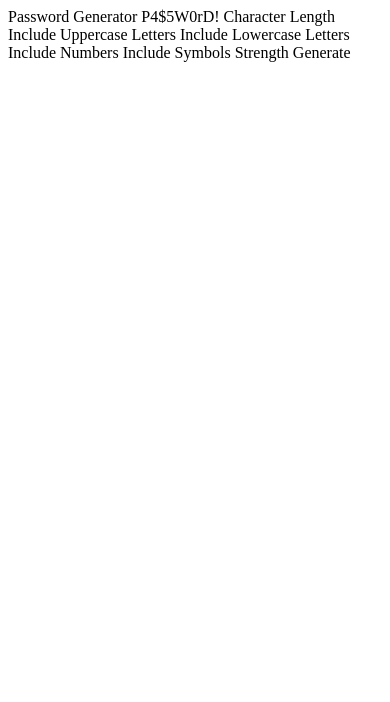
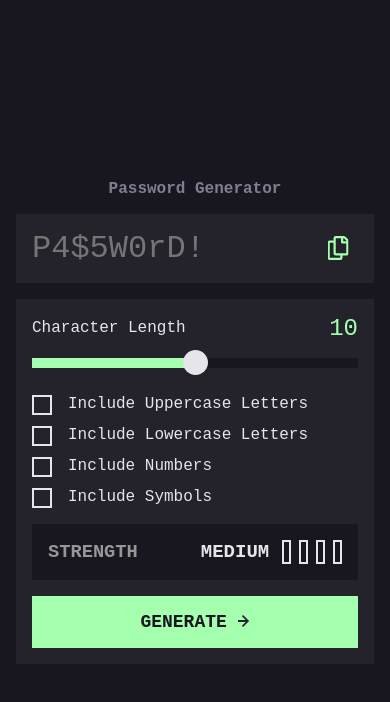
Before and after one commit to BarrosLucasJavier/password-generator-app, a plain HTML site: page index.html in a window 390 px wide. Drawn offline with Linux system fonts and the light colour scheme.

Commit message:
mobile version done

```diff
--- a/index.html
+++ b/index.html
@@ -5,25 +5,58 @@
   <meta name="viewport" content="width=device-width, initial-scale=1.0">
 
   <link rel="icon" type="image/png" sizes="32x32" href="./assets/images/favicon-32x32.png">
-
+  <link rel="stylesheet" href="./style.css">
+  <script src="./main.js" defer></script>
   <title>Frontend Mentor | Password generator app</title>
 </head>
 <body>
+  <main class="mainContainer">
+    <section class="appContainer">
+      <h1>Password Generator</h1>
+      <div class="passContainer">
+        <input type="text" name="password" id="password" placeholder="P4$5W0rD!">
+        <img src="./assets/images/icon-copy.svg" alt="Icon Copy">
+      </div>
+      <div class="optionContainer">
+        <div class="lengthContainer">
+          <p>Character Length</p>
+          <h2>10</h2>
+        </div>
+        <input type="range" name="range" id="range" min="0" max="20" class="range">
+        <div class="includeContainer">
+          <div>
+            <input type="checkbox" name="uppercase" id="uppercase">
+            <label for="uppercase">Include Uppercase Letters</label>
+          </div>
 
-  Password Generator
+          <div>
+            <input type="checkbox" name="lowercase" id="lowercase">
+            <label for="lowercase">Include Lowercase Letters</label>
+          </div>
 
-  P4$5W0rD!
+          <div>
+            <input type="checkbox" name="number" id="number">
+            <label for="number">Include Numbers</label>
+          </div>
 
-  Character Length
-
-  Include Uppercase Letters
-  Include Lowercase Letters
-  Include Numbers
-  Include Symbols
-
-  Strength
-
-  Generate
-
+          <div>
+            <input type="checkbox" name="symbols" id="symbols">
+            <label for="symbols">Include Symbols</label>
+          </div>
+        </div>
+        <div class="strengthContainer">
+          <h3>STRENGTH</h3>
+          <div class="graficContainer">
+            <span>MEDIUM</span>
+            <div></div>
+            <div></div>
+            <div></div>
+            <div></div>
+          </div>
+        </div>
+        <button>GENERATE <img src="./assets/images/icon-arrow-right.svg" alt="Icon Arrow Right"></button>
+      </div>
+    </section>
+  </main>
 </body>
 </html>
--- /dev/null
+++ b/main.js
@@ -0,0 +1,7 @@
+const range = document.querySelector('input[type="range"]');
+const rangeh2 = document.querySelector('.lengthContainer h2');
+range.addEventListener("input", ()=>{
+    let rangeValue = range.value * (100 / 20 )+ '%'
+    rangeh2.textContent = range.value;
+    range.style.setProperty('--litters-range', rangeValue)
+})
--- /dev/null
+++ b/style.css
@@ -0,0 +1,191 @@
+:root{
+    --blackish: #24232c;
+    --grayish: #817d92;
+    --whitish: #e6e5ea;
+    --black: #18171f;
+    --green: #a4ffaf;
+    --red: #f64a4a;
+    --orange: #fb7c58;
+    --yellow: #f8cd65;
+    --litters-range:50%;
+    --varAfter: '';
+}
+/* RESET */
+*{
+    margin: 0;
+    padding:0;
+    box-sizing: border-box;
+    font-family: "JetBrains Mono", monospace;
+}
+body{
+    background-color: var(--black);
+    color: var(--whitish);
+}
+input[type=text], input[type=range]{
+    width: 100%;
+}
+/* Main */
+.mainContainer{
+    min-height: 100vh;
+    display: flex;
+    justify-content: center;
+    align-items: center;
+}
+/* app container */
+.appContainer{
+    display: flex;
+    width: 100%;
+    flex-direction: column;
+    justify-content: center;
+    align-items: center;
+    gap: 1rem;
+    padding: 1rem;
+}
+.appContainer h1{
+    font-size: 16px;
+    color: var(--grayish);
+}
+/* Password Input */
+.passContainer{
+    position: relative;
+}
+.passContainer input{
+    background-color: var(--blackish);
+    border: none;
+    padding: 1rem;
+    font-size: 2rem;
+    color: var(--whitish);
+}
+.passContainer>img{
+    position: absolute;
+    top: 50%;
+    right: 15px;
+    transform: translate(-50%, -50%);
+}
+.passContainer::after{
+    content: var(--varAfter);
+    position: absolute;
+    top: 50%;
+    transform: translate(-50%,-50%);
+    right: 30px;
+    color: var(--green);
+}
+.passContainer>img:hover{
+    cursor: pointer;
+    filter: grayscale(100%);
+}
+/* Options Container */
+.optionContainer{
+    background-color: var(--blackish);
+    width: 100%;
+    padding: 1rem;
+}
+.lengthContainer{
+    display: flex;
+    justify-content: space-between;
+    align-items: center;
+}
+.lengthContainer h2{
+    font-weight: lighter;
+    color: var(--green);
+}
+#range{
+    margin: 1rem 0;
+}
+/* input range */
+input[type='range']{
+    appearance: none;
+    background: linear-gradient(to right, var(--green) var(--litters-range), var(--black) var(--litters-range));
+    height: 10px;
+}
+input[type='range']::-webkit-slider-thumb
+{
+    appearance: none;
+    width: 25px;
+    height: 25px;
+    background: var(--whitish);
+    border-radius: 50%;
+}
+input[type='range']::-moz-range-thumb{
+    appearance: none;
+    width: 25px;
+    height: 25px;
+    background: var(--whitish);
+    border-radius: 50%;
+    border: none;
+}
+/* checkbox */
+input[type=checkbox]{
+    appearance: none;
+    width: 20px;
+    height: 20px;
+    border: 2px solid var(--whitish);
+}
+input[type=checkbox]:checked{
+    width: 20px;
+    height: 20px;
+    background-image: url('./assets/images/icon-check.svg');
+    background-repeat: no-repeat;
+    background-position: center;
+    background-color: var(--green);
+    border: none;
+}
+/* Include Container */
+.includeContainer>div{
+    margin: 0.7rem 0;
+    display: flex;
+    gap: 1rem;
+}
+/* Strength */
+.strengthContainer{
+    margin: 1rem 0;
+    background-color: var(--black);
+    padding: 1rem;
+    color: #979797;
+    display: flex;
+    justify-content: space-between;
+    align-items: center;
+}
+.graficContainer{
+    display: flex;
+    align-items: center;
+    gap: 0.5rem;
+}
+.graficContainer>div{
+    width: 9px;
+    height: 24px;
+    border: 2px solid var(--whitish);
+}
+.graficContainer span{
+    font-weight: 600;
+    font-size: 19px;
+    color: var(--whitish);
+    margin-right: 0.3rem;
+}
+/* States */
+.graficContainer .red{
+    background-color: var(--red);
+    border: 2px solid var(--red);
+}
+.graficContainer .orange{
+    background-color: var(--orange);
+    border: 2px solid var(--orange);
+}
+.graficContainer .yellow{
+    background-color: var(--yellow);
+    border: 2px solid var(--yellow);
+}
+.graficContainer .green{
+    background-color: var(--green);
+    border: 2px solid var(--green);
+}
+/* Button */
+.optionContainer>button{
+    width: 100%;
+    padding: 1rem;
+    background-color: var(--green);
+    color: var(--black);
+    font-size: 18px;
+    font-weight: bolder;
+    border: none;
+}
```
Also changed, not shown: assets/fonts/JetBrainsMono-Italic-VariableFont_wght.ttf (deleted), assets/fonts/JetBrainsMono-VariableFont_wght.ttf (deleted), assets/fonts/README.txt (deleted), assets/fonts/static/JetBrainsMono-Bold.ttf (deleted), assets/fonts/static/JetBrainsMono-BoldItalic.ttf (deleted).
